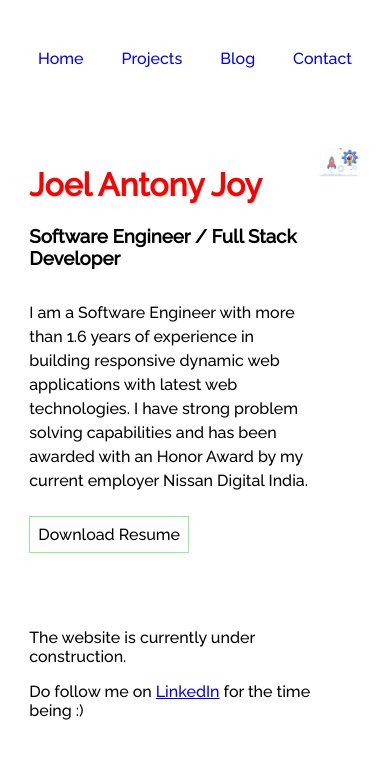
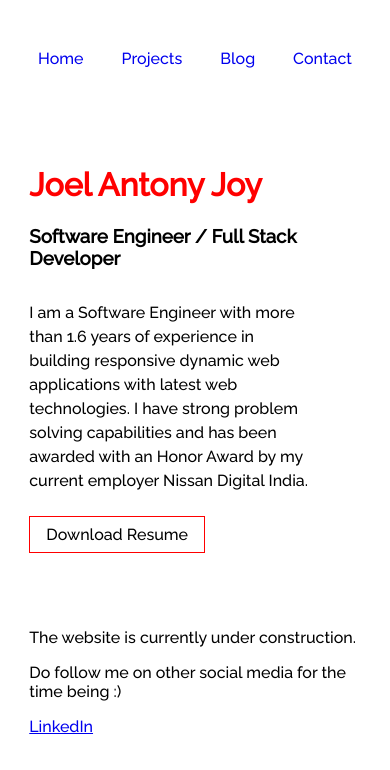
Before and after one commit to joelantonyjoy/portfolio, a React (Create React App) app: page / in a window 390 px wide. Shown: the top 770 px of the page. Built offline with nearby package versions, Linux system fonts and the light colour scheme.

Commit message:
Added Css module for Home page

```diff
--- a/src/Pages/Home.js
+++ b/src/Pages/Home.js
@@ -1,24 +1,35 @@
 import {Link} from 'react-router-dom'
 import img from '../Pages/developer.jpg'
+import styles from "./Home.module.css"
 export function Home(){
     return (
-        <div style={{padding:8,paddingTop:'6vh',minWidth:288,margin:'auto',width:'85%',display:'flex'}}>
-            <div style={{width:'50%',minWidth:'288px'}}>
-                <h1 style={{color:'red'}}>Joel Antony Joy</h1>
+        <div className={styles.container}>
+            <div className={styles.profile}>
+
+                <h1 className={styles.profile__name}>Joel Antony Joy</h1>
                 <h3>Software Engineer / Full Stack Developer</h3>
-                <p style={{width:'70%',minWidth:'288px',lineHeight:'24px',margin:'32px 0'}}>I am a Software Engineer with more than 1.6 years of experience in building responsive dynamic web applications with latest web technologies.
-                I have strong problem solving capabilities and has been awarded with an Honor Award by my current employer Nissan Digital India.</p>
-                <Link style={{textDecoration:'none',border:'1px solid lightgreen',padding:8,color:'black',
-                cursor:'pointer'}}
+
+                <p className={styles.profile__description}>
+                    I am a Software Engineer with more than 1.6 years of experience in building responsive dynamic web applications with latest web technologies.
+                    I have strong problem solving capabilities and has been awarded with an Honor Award by my current employer Nissan Digital India.
+                </p>
+
+                <Link className={styles.profile__resume}
                 to="Resume/Joel_Antony_Joy_Resume.pdf" target="_blank" download aria-label="Download Joel's Resume">
                 Download Resume
                 </Link>
-                <p style={{marginTop:'10vh'}} >The website is currently under construction.</p>
-                <p>Do follow me on <a rel="noopener noreferrer" target='_blank' href='https://www.linkedin.com/in/joel-antony-joy/' aria-label="Joel's Linkedin Profile Link">LinkedIn</a> for the time being :)</p>
+                <p style={{marginTop:'10vh'}} >
+                The website is currently under construction.
+                </p>
+                <p>Do follow me on other social media for the time being :)</p>
+                <a rel="noopener noreferrer" target='_blank' href='https://www.linkedin.com/in/joel-antony-joy/' aria-label="Joel's Linkedin Profile Link">
+                  LinkedIn
+                </a>
             </div>
-            <div style={{width:'50%'}}>
-                <img style={{width:'100%'}} alt='dev' src={img}></img>
+            <div className={styles.img__container}>
+                <img className={styles.img__content} alt='dev' src={img}></img>
             </div>
+
         </div>
     );
 }
--- /dev/null
+++ b/src/Pages/Home.module.css
@@ -0,0 +1,50 @@
+.container{
+    padding:8;
+    padding-top:6vh;
+    min-width:288;
+    margin:auto;
+    width:85%;
+    display:flex;
+}
+.profile{
+    width:50%;
+    min-width:288px;
+}
+.profile__description{
+    width:70%;
+    min-width:288px;
+    line-height:24px;
+    margin:32px 0;
+}
+.profile__name{
+    color: red;
+}
+.profile__resume{
+    text-decoration:none;
+    border:1px solid red;
+    padding: 8px 16px;
+    color:black;
+    cursor:pointer;
+    transition: 0.2s ease-in-out;
+}
+.profile__resume:hover{
+    color:white;
+    background-color: red;
+}
+.img__container{
+    width: 50%;
+}
+.img__content{
+    width: 100%;
+}
+
+@media only screen and (max-width:768px){
+    .profile{
+        width:100%;
+        min-width:288px;
+    }
+    .img__container{
+        display: none;
+    }
+
+}
```
